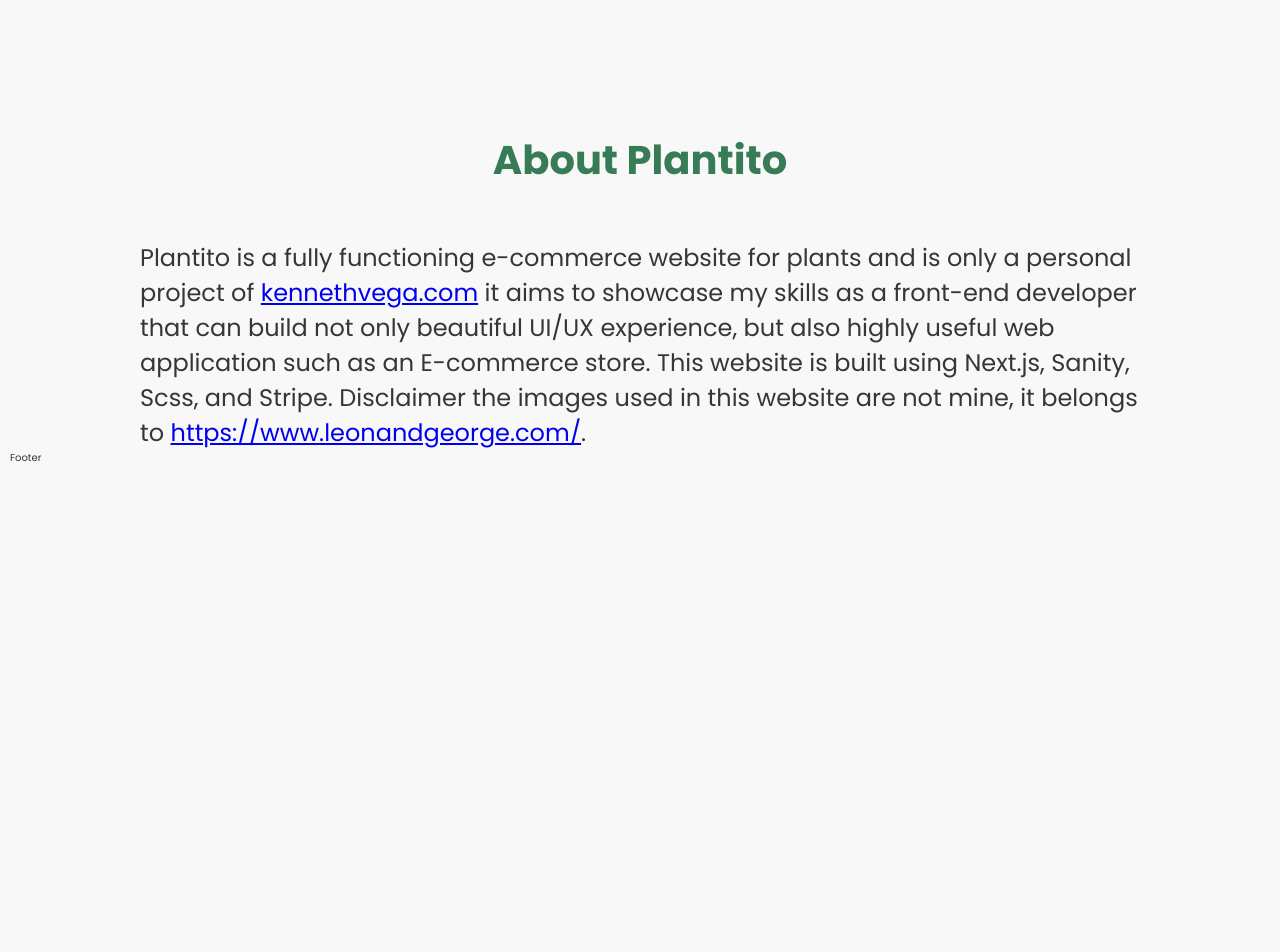
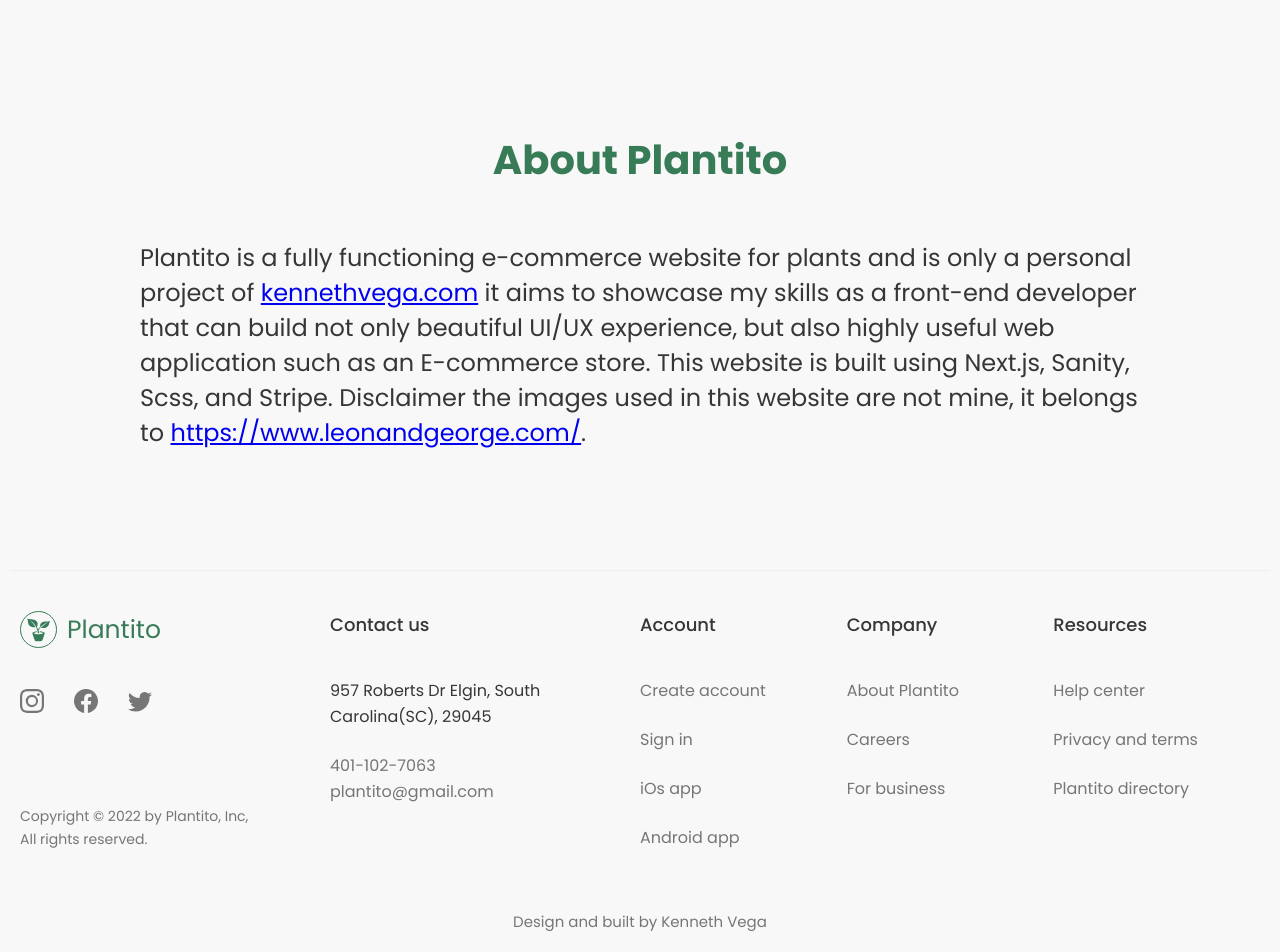
Before and after one commit to kennethvega/Plantito, a Next.js app: page /about in a window 1280 px wide. Shown: the top 952 px of the page. Before the commit the page ends 800 px from the top, so only its background shows below. Built offline with nearby package versions, Linux system fonts and the light colour scheme.

Commit message:
footer done

```diff
--- a/components/FeaturedBrands.jsx
+++ b/components/FeaturedBrands.jsx
@@ -4,7 +4,7 @@
 const FeaturedBrands = () => {
   return (
     <div className={styles.container}>
-      <p>Feature in</p>
+      <p>as Featured in</p>
       <div className={styles["brands-container"]}>
         <img src="./forbes.svg" alt="" />
         <img src="./businessinsider.svg" alt="" />
--- a/components/FeaturedBrands.module.scss
+++ b/components/FeaturedBrands.module.scss
@@ -6,15 +6,16 @@
 
   max-width: 140rem;
   p {
-    font-size: 2rem;
-    font-weight: 400;
+    text-transform: uppercase;
+    font-size: 1.6rem;
+    font-weight: 600;
     color: #a4a4a4;
   }
 }
 .brands-container {
   margin-top: 3rem;
   display: flex;
-  gap: 7rem;
+  gap: 10rem;
   flex-wrap: wrap;
   align-items: center;
   justify-content: center;
--- a/components/Footer.jsx
+++ b/components/Footer.jsx
@@ -1,7 +1,129 @@
 import React from "react";
+import styles from "./Footer.module.scss";
+import Link from "next/link";
+import Logo from "../images/plantito-logo.svg";
+import { BsInstagram, BsFacebook, BsTwitter } from "react-icons/bs";
+const Footer = () => {
+  return (
+    <div className="container grid grid--5-cols ">
+      <div className={styles["logo-col"]}>
+        <Link href="/">
+          <div className={styles.logo}>
+            <Logo />
+            <span> Plantito</span>
+          </div>
+        </Link>
 
-const Footer = () => {
-  return <div>Footer</div>;
+        <ul className={styles["social-links"]}>
+          <li>
+            <a className={styles["footer-link"]} href="#">
+              <BsInstagram className={styles["social-icon"]} />
+            </a>
+          </li>
+          <li>
+            <a className={styles["footer-link"]} href="#">
+              <BsFacebook className={styles["social-icon"]} />
+            </a>
+          </li>
+          <li>
+            <a className={styles["footer-link"]} href="#">
+              <BsTwitter className={styles["social-icon"]} />
+            </a>
+          </li>
+        </ul>
+        <p className={styles.copyright}>
+          Copyright &copy; 2022 by Plantito, Inc,
+          <br /> All rights reserved.
+        </p>
+      </div>
+      <div className={styles["address-col"]}>
+        <p className={styles.heading}>Contact us</p>
+        <address className={styles.contacts}>
+          <p className={styles.address}>
+            957 Roberts Dr Elgin, South Carolina(SC), 29045
+          </p>
+          <p>
+            <a className={styles["footer-link"]} href="tel:401-102-7063">
+              401-102-7063
+            </a>
+            <br />
+            <a
+              className={styles["footer-link"]}
+              href="mailto:plantito@gmail.com"
+            >
+              plantito@gmail.com
+            </a>
+          </p>
+        </address>
+      </div>
+      <nav className={styles["nav-col"]}>
+        <p className={styles.heading}>Account</p>
+        <ul className={styles["footer-nav"]}>
+          <li>
+            <a className={styles["footer-link"]} href="#">
+              Create account
+            </a>
+          </li>
+          <li>
+            <a className={styles["footer-link"]} href="#">
+              Sign in
+            </a>
+          </li>
+          <li>
+            <a className={styles["footer-link"]} href="#">
+              iOs app
+            </a>
+          </li>
+          <li>
+            <a className={styles["footer-link"]} href="#">
+              Android app
+            </a>
+          </li>
+        </ul>
+      </nav>
+      <nav className={styles["nav-col"]}>
+        <p className={styles.heading}>Company</p>
+        <ul className={styles["footer-nav"]}>
+          <li>
+            <a className={styles["footer-link"]} href="#">
+              About Plantito
+            </a>
+          </li>
+
+          <li>
+            <a className={styles["footer-link"]} href="#">
+              Careers
+            </a>
+          </li>
+          <li>
+            <a className={styles["footer-link"]} href="#">
+              For business
+            </a>
+          </li>
+        </ul>
+      </nav>
+      <nav className={styles["nav-col"]}>
+        <p className={styles.heading}>Resources</p>
+        <ul className={styles["footer-nav"]}>
+          <li>
+            <a className={styles["footer-link"]} href="#">
+              Help center
+            </a>
+          </li>
+          <li>
+            <a className={styles["footer-link"]} href="#">
+              Privacy and terms
+            </a>
+          </li>
+          <li>
+            <a className={styles["footer-link"]} href="#">
+              Plantito directory
+            </a>
+          </li>
+        </ul>
+      </nav>
+    </div>
+  );
 };
 
 export default Footer;
--- a/components/Footer.module.scss
+++ b/components/Footer.module.scss
@@ -0,0 +1,80 @@
+.logo {
+  display: flex;
+  cursor: pointer;
+  align-items: flex-start;
+  justify-content: flex-start;
+  margin-bottom: 4rem;
+  gap: 10px;
+  span {
+    font-size: 2.5rem;
+    color: var(--secondary-color);
+  }
+}
+.footer {
+  padding: 12.8rem 0;
+  border-top: 1px solid #eee;
+}
+
+.logo-col {
+  display: flex;
+  flex-direction: column;
+}
+
+.footer-logo {
+  display: block;
+  margin-bottom: 3.2rem;
+}
+
+.social-links {
+  list-style: none;
+  display: flex;
+  gap: 3rem;
+}
+
+.social-icon {
+  height: 2.4rem;
+  width: 2.4rem;
+}
+
+.copyright {
+  font-size: 1.4rem;
+  line-height: 1.6;
+  color: #767676;
+  margin-top: auto;
+}
+
+.heading {
+  font-size: 1.8rem;
+  font-weight: 500;
+  margin-bottom: 4rem;
+}
+
+.contacts {
+  font-style: normal;
+  font-size: 1.6rem;
+  line-height: 1.6;
+}
+
+.address {
+  margin-bottom: 2.4rem;
+}
+
+.footer-nav {
+  list-style: none;
+  display: flex;
+  flex-direction: column;
+  gap: 2.4rem;
+}
+
+.footer-link:link,
+.footer-link:visited {
+  text-decoration: none;
+  font-size: 1.6rem;
+  color: #767676;
+  transition: all 0.3s;
+}
+
+.footer-link:hover,
+.footer-link:active {
+  color: #555;
+}
--- a/components/Layout.jsx
+++ b/components/Layout.jsx
@@ -35,8 +35,9 @@
         <Navbar />
       </header>
       <main className={styles["main-container"]}>{children}</main>
-      <footer>
+      <footer className={styles.footer}>
         <Footer />
+        <p className={styles.dev}>Design and built by Kenneth Vega</p>
       </footer>
     </div>
   );
--- a/components/Layout.module.scss
+++ b/components/Layout.module.scss
@@ -6,3 +6,14 @@
   margin: auto;
   width: 100%;
 }
+.footer {
+  margin-top: 12rem;
+  padding: 3rem 0;
+  border-top: 1px solid #eee;
+}
+.dev {
+  font-size: 1.5rem;
+  margin-top: 5rem;
+  text-align: center;
+  color: #767676;
+}
--- a/components/Navbar.jsx
+++ b/components/Navbar.jsx
@@ -42,9 +42,6 @@
           <li>
             <Link href="/about">About</Link>
           </li>
-          <li>
-            <Link href="/contact">Contact</Link>
-          </li>
         </ul>
         <Link href="/">
           <div className={styles.logo}>
--- a/components/Product.jsx
+++ /dev/null
@@ -1,9 +0,0 @@
-import React from 'react'
-
-const Product = () => {
-  return (
-    <div>Product</div>
-  )
-}
-
-export default Product
--- a/components/card/BestSellerCard.jsx
+++ b/components/card/BestSellerCard.jsx
@@ -12,7 +12,7 @@
       <Link href={`/product/${slug.current}`}>
         <div className={styles["card__container"]}>
           <div className={styles["card__image"]}>
-            <img src={urlFor(image && image[0])} className={styles.image} />
+            <img src={urlFor(image && image[1])} className={styles.image} />
           </div>
           <div className={styles["details-container"]}>
             <div className={styles["details__container"]}>
--- a/styles/_utility.scss
+++ b/styles/_utility.scss
@@ -41,8 +41,9 @@
 .grid--3-cols {
   grid-template-columns: repeat(3, 1fr);
 }
-.grid--4-cols {
-  grid-template-columns: repeat(4, 1fr);
+
+.grid--5-cols {
+  grid-template-columns: 1.5fr 1.5fr 1fr 1fr 1fr;
 }
 
 // center container
```
Also changed, not shown: components/Product.module.scss (deleted).
